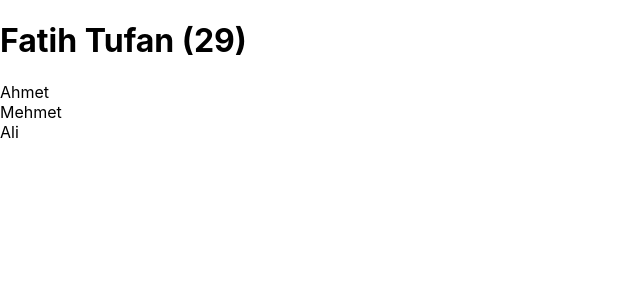
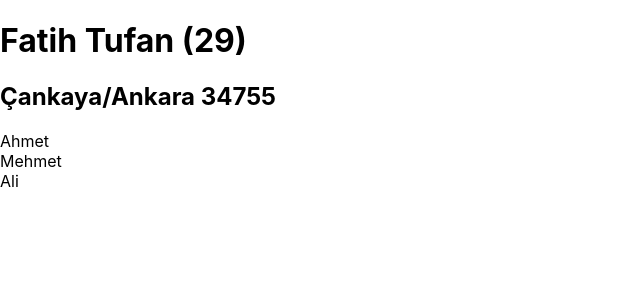
Before and after one commit to fatihtufan/first-app, a React (Create React App) app: page / in a window 1280 px wide. Shown: the top 300 px of the page, without its empty margins (0-640 px from the left). Built offline with nearby package versions, Linux system fonts and the light colour scheme.

Commit message:
prop Types:shape kullanımı

```diff
--- a/src/App.js
+++ b/src/App.js
@@ -3,15 +3,15 @@ import User from './components/User';
 
 const friends = [
   {
-    id:1,
+    id: 1,
     name: 'Ahmet'
   },
   {
-    id:2,
+    id: 2,
     name: 'Mehmet'
   },
   {
-    id:3,
+    id: 3,
     name: 'Ali'
   },
 ];
@@ -25,6 +25,10 @@ function App() {
         isLoggedIn={true}
         age={"29"}
         friends={friends}
+        address={{
+          title: 'Çankaya/Ankara',
+          zip: 34755
+        }}
       />
     </>
   );
--- a/src/components/User.js
+++ b/src/components/User.js
@@ -2,10 +2,11 @@ import PropsTypes from "prop-types";
 
 
 
-function User({ name, surname, age, isLoggedIn, friends }) {
+function User({ name, surname, age, isLoggedIn, friends, address }) {
     return (
         <>
             <h1>{isLoggedIn ? `${name} ${surname} (${age})` : "Giriş Yapmadınız."}</h1>
+            <h2>{address.title} {address.zip}</h2>
 
             {friends &&
                 friends.map(friend => <div key={friend.id}>{friend.name}</div>)
@@ -24,6 +25,11 @@ User.propTypes = {
         PropsTypes.string
     ]).isRequired,
     friends: PropsTypes.array,
+    address: PropsTypes.shape({
+        title: PropsTypes.string,
+        zip: PropsTypes.number
+
+    })
 
 };
 
```
